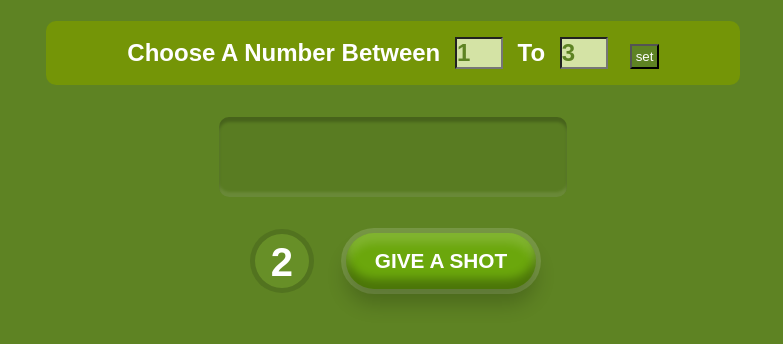
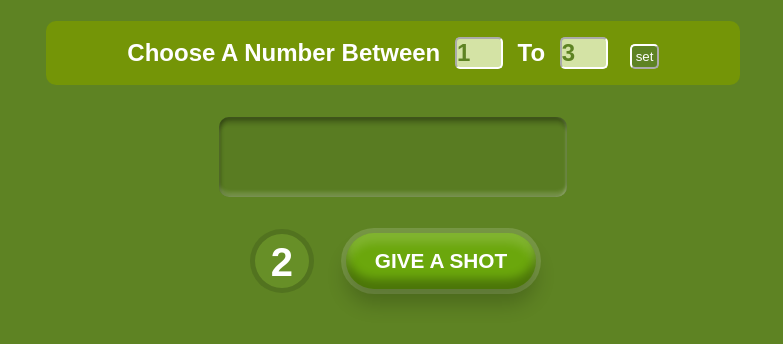
Before and after one commit to raihanahmad/luck-game, a plain HTML site: page index.html in a window 1280 px wide. Shown: the part 148-492 px from the top of the page, without its empty margins (247-1030 px from the left). Drawn offline with Linux system fonts and the light colour scheme; files whose address does not match are found by name.

Commit message:
min, max, input fild and set btn custumize

```diff
--- a/game.js
+++ b/game.js
@@ -52,7 +52,7 @@ luckBtn.addEventListener("click", function (e) {
 
   setTimeout(function () {
     luckCalculation();
-  }, 1000);
+  }, 2000);
 
   e.preventDefault();
 });
@@ -72,7 +72,7 @@ function luckCalculation() {
   let loseImg = `lose-${imgValue}`;
   let winImg = `win-${imgValue}`;
 
-  // HIDE IMAGE 2N TIME IF THER ANY LOSE OR WIN IMAGE
+  // HIDE IMAGE 2N TIME IF THER ARE ANY LOSE OR WIN IMAGE
   document.querySelector(`#${loseImg}`).style.display = "none";
   document.querySelector(`#${winImg}`).style.display = "none";
 
--- a/style.css
+++ b/style.css
@@ -48,6 +48,8 @@ body {
   padding: .2rem;
   margin-left: .5rem;
   cursor: pointer;
+  border-color: #fff;
+  border-radius: 5px;
 }
 
 #set-btn:hover {
@@ -64,6 +66,8 @@ body {
   font-size: 1.5rem;
   font-weight: bolder;
   background-color: #D4E3A5;
+  border-radius: 5px;
+  border-color: #fff;
 }
 
 /* Chrome, Safari, Edge, Opera */
@@ -91,7 +95,7 @@ input[type=number] {
   font-weight: 900;
   border: none;
   background-color: rgb(89, 124, 34);
-  box-shadow: inset 0px 5px 3px rgba(0, 0, 0, .2), inset 0px -5px 3px rgba(255, 255, 255, .1);
+  box-shadow: inset 0px 4px 3px rgba(0, 0, 0, .2), inset 0px -3px 3px rgba(255, 255, 255, .1), inset 0px 8px 3px rgba(0, 0, 0, .1), inset 0px -6px 3px rgba(255, 255, 255, .1), inset -2px 0px 2px rgba(255, 255, 255, .15), inset 2px 0px 4px rgba(0, 0, 0, .2);
 }
 
 
```
